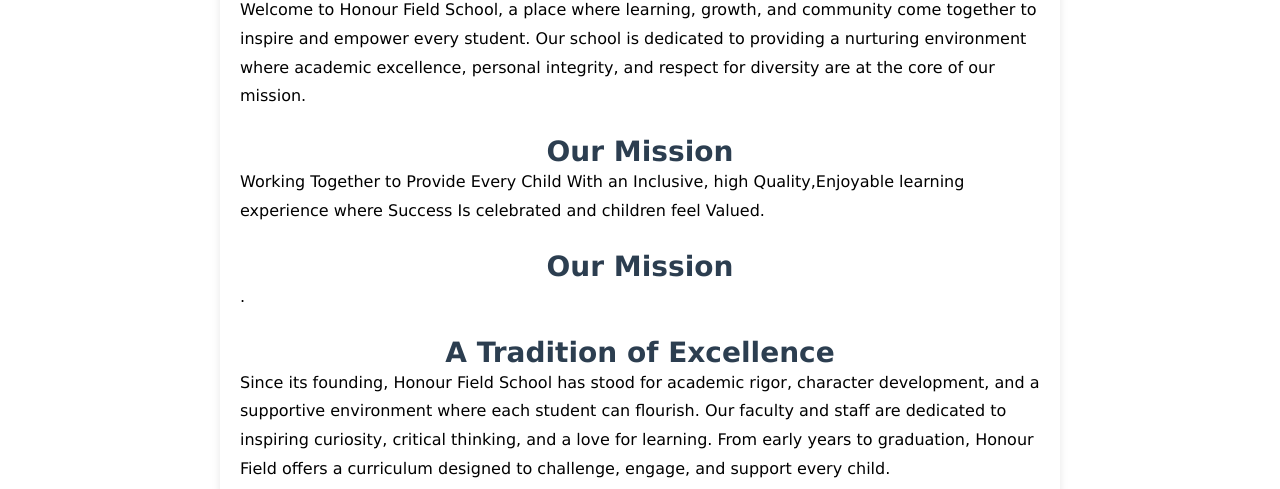
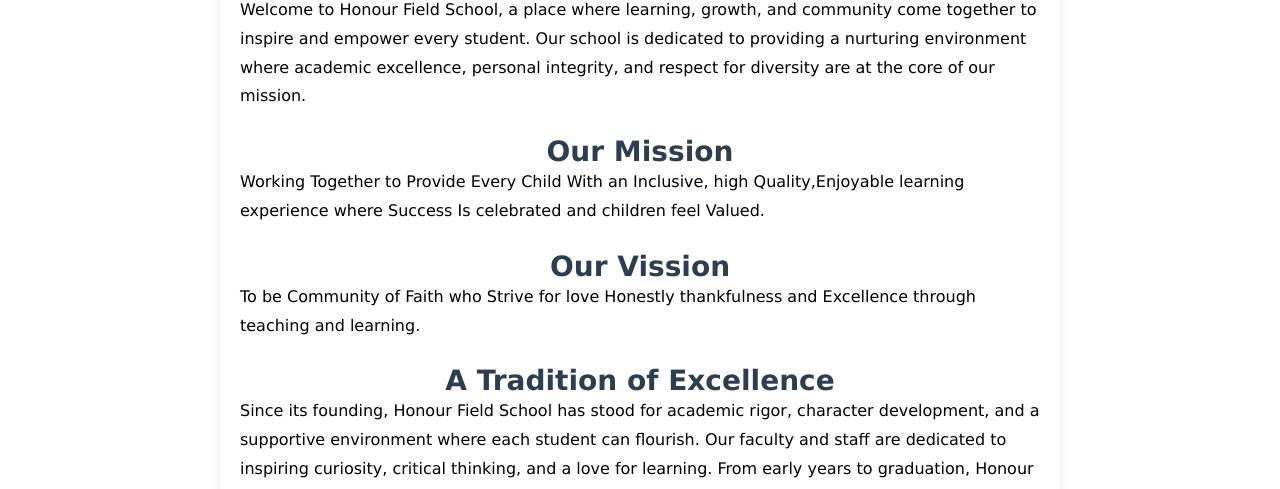
Before and after one commit to 23Richard/Honour-field, a plain HTML site: page about.html in a window 1280 px wide. Shown: the part 278-767 px from the top of the page. Drawn offline with nearby package versions, Linux system fonts and the light colour scheme.

Commit message:
Update about.html

```diff
--- a/about.html
+++ b/about.html
@@ -169,8 +169,8 @@ nav .fa{
   <h2>Our Mission</h2>
   <p>Working Together to Provide Every Child With an Inclusive, high Quality,Enjoyable learning experience where Success Is celebrated and children feel Valued.</p>
 
-  <h2>Our Mission</h2>
-  <p>.</p>
+  <h2>Our Vission</h2>
+  <p>To be Community of Faith who Strive for love Honestly thankfulness and Excellence through teaching and learning.</p>
 
 
   <h2>A Tradition of Excellence</h2>
```
